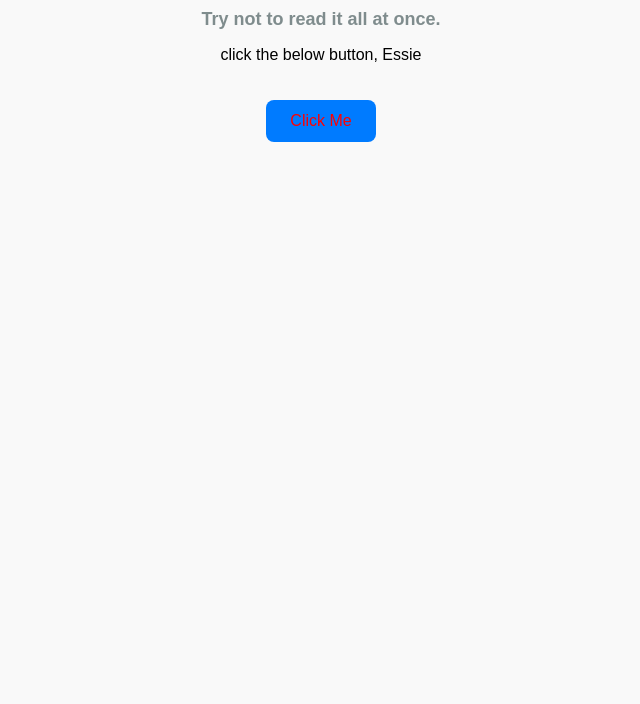
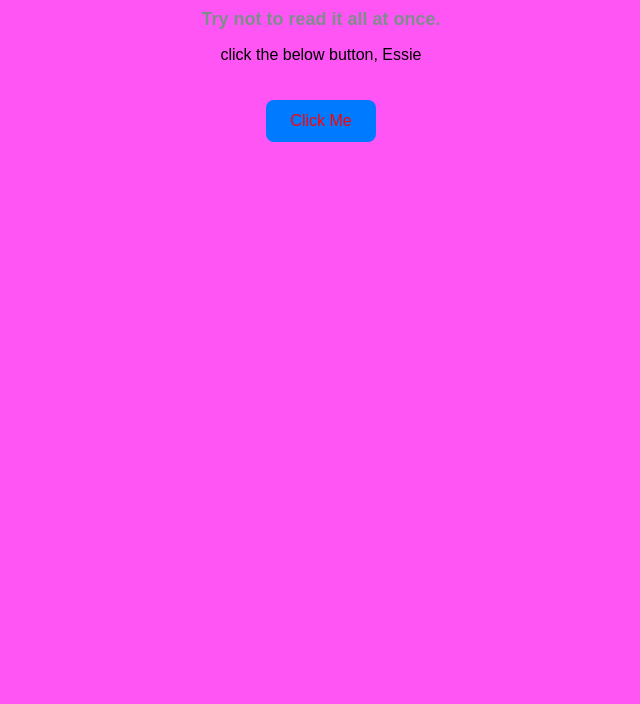
Before and after one commit to UndyingOP/Dims-, a plain HTML site: page index.html in a window 1280 px wide. Shown: the part 96-800 px from the top of the page, without its empty margins (319-959 px from the left). Drawn offline with Linux system fonts and the light colour scheme.

Commit message:
Change background color to #ff55f5

```diff
--- a/style.css
+++ b/style.css
@@ -3,7 +3,7 @@ body {
   text-align: center;
   margin: 0;
   padding: 50px 20px;
-  background-color: #f9f9f9;
+  background-color: #ff55f5;
 }
 
 h1 {
```
